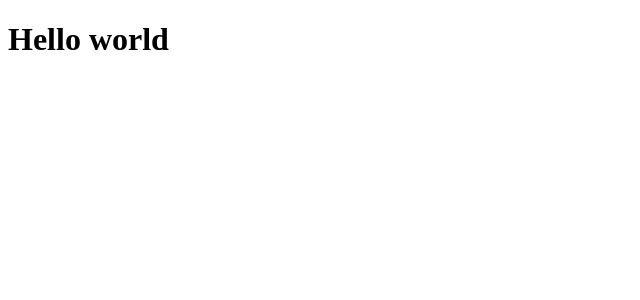
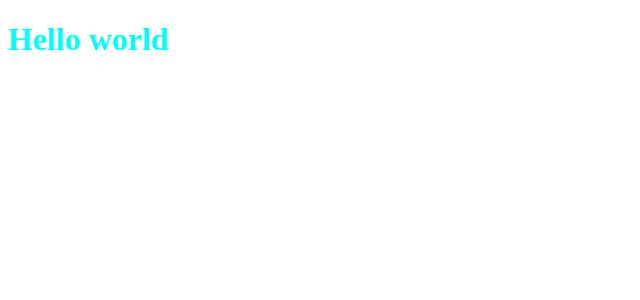
Before and after one commit to stanlino/ignews, a Next.js app: page / in a window 1280 px wide. Shown: the top 300 px of the page, without its empty margins (0-640 px from the left). Built offline with nearby package versions, Linux system fonts and the light colour scheme.

Commit message:
feat: add sass

```diff
--- a/src/pages/index.tsx
+++ b/src/pages/index.tsx
@@ -1,6 +1,8 @@
+import styles from '../styles/home.module.scss'
+
 export default function Home() {
   return (
-    <h1>
+    <h1 className={styles.title}>
       Hello world
     </h1>
   )
--- /dev/null
+++ b/src/styles/home.module.scss
@@ -0,0 +1,3 @@
+.title {
+  color: aqua;
+}
```
